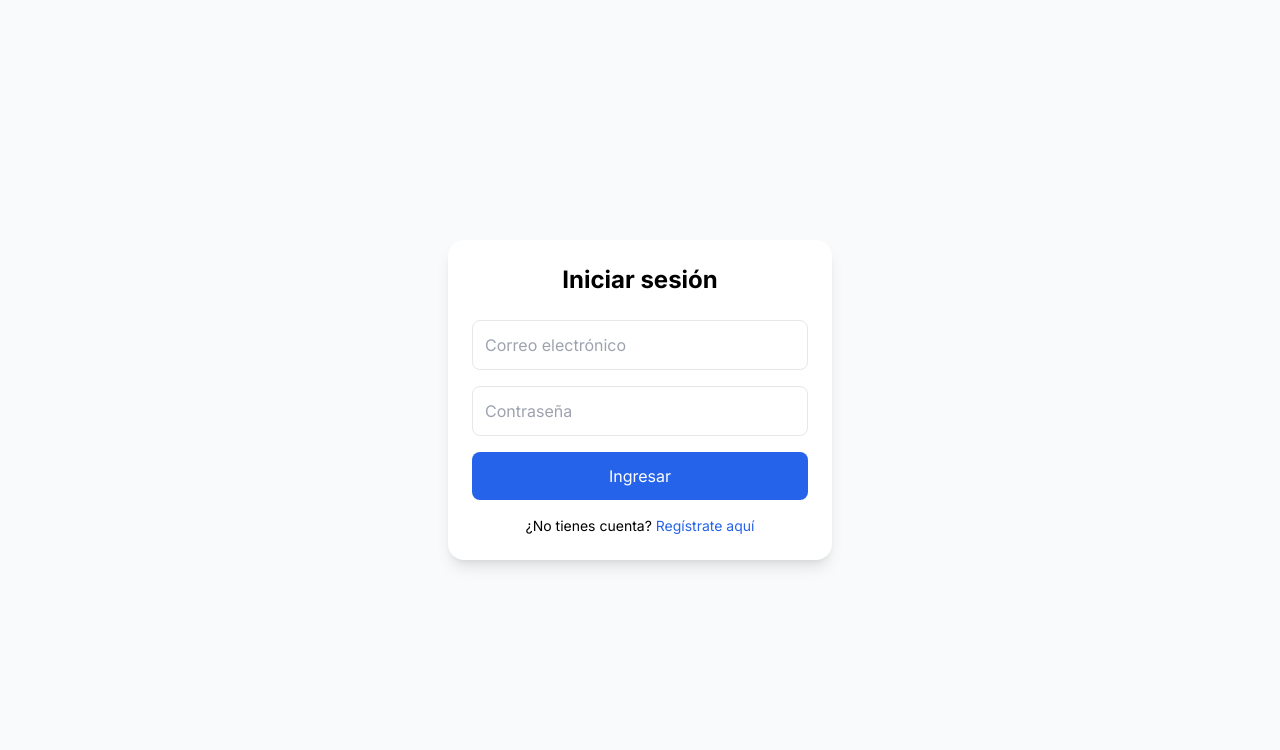
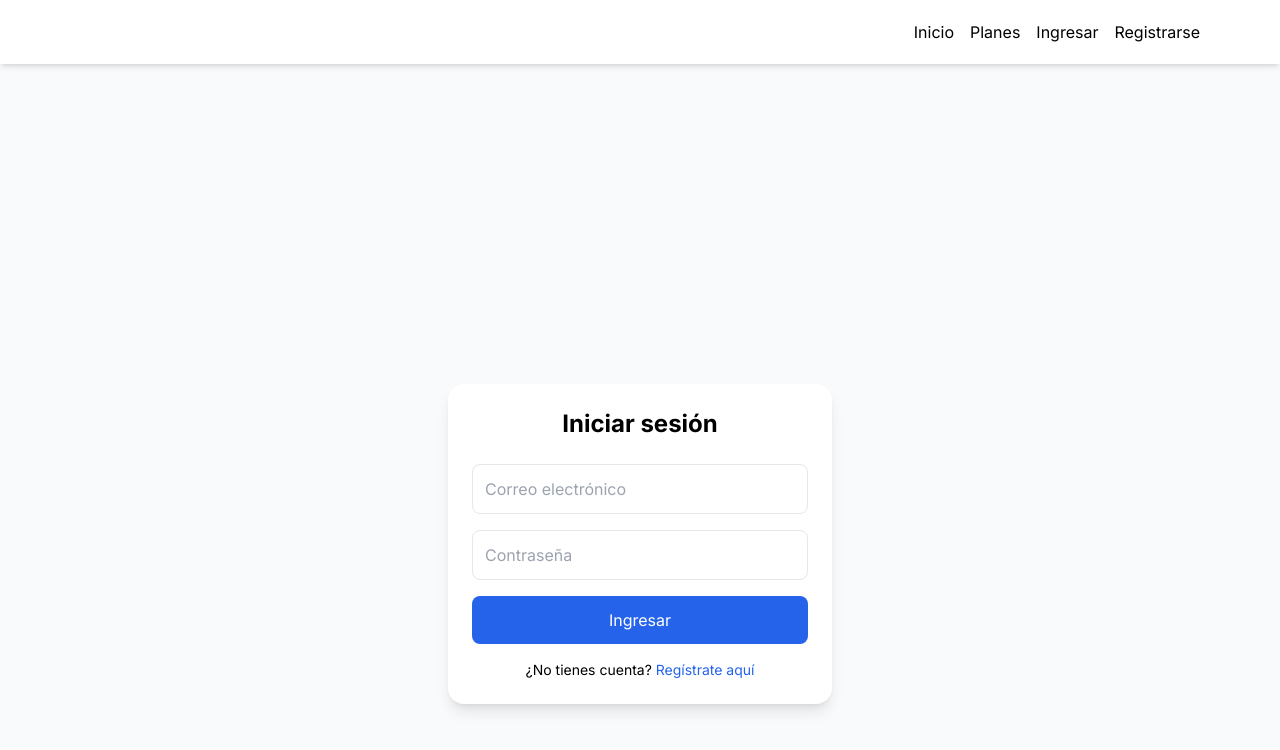
Before and after one commit to devx-git/paga-diario-frontend, a React (Vite) app: page /login in a window 1280 px wide. Shown: the top 750 px of the page. Built offline with nearby package versions, Linux system fonts and the light colour scheme.

Commit message:
responsive1 frontend

```diff
--- a/src/App.jsx
+++ b/src/App.jsx
@@ -1,6 +1,6 @@
+import { Routes, Route } from "react-router-dom";
 import PrivateRoute from "./components/PrivateRoute";
-import Homepage from "./pages/Homepage"; // ✅ Importar
-import { Routes, Route } from "react-router-dom";
+import Homepage from "./pages/Homepage";
 import Login from "./pages/Login";
 import Register from "./pages/Register";
 import Dashboard from "./pages/Dashboard";
@@ -10,23 +10,34 @@ import Payment from "./pages/Payment";
 import UserProfile from "./pages/UserProfile";
 import AdminPanel from "./pages/AdminPanel";
 import PlanFinalizado from "./components/user/PlanFinalizado";
-import AdminPagos from "./components/admin/AdminPagos";
+import AdminMetrics from "./components/admin/AdminMetrics";
+import AdminUsers from "./components/admin/AdminUsers";
+import AdminPlans from "./components/admin/AdminPlans";
+import AdminWithdrawals from "./components/admin/AdminWithdrawals";
+import Layout from "./components/Layout"; // ✅ nuevo
 
 
 function App() {
   return (
     <Routes>
-      <Route path="/" element={<Homepage />} /> {/* Página principal */}
+      <Route element={<Layout />}> {/* ✅ envolviendo rutas */}
+      <Route path="/" element={<Homepage />} />
       <Route path="/login" element={<Login />} />
       <Route path="/register" element={<Register />} />
       <Route path="/dashboard" element={<Dashboard />} />
       <Route path="/comprar" element={<BuyPlan />} />
       <Route path="/pago" element={<Payment />} />
-      <Route path="/admin" element={<AdminPanel />} />
-      <Route path="/admin/pagos" element={<AdminPagos />} />
       <Route path="/plan-finalizado" element={<PlanFinalizado />} />
       <Route path="/perfil/*" element={<PrivateRoute><Perfil /></PrivateRoute>} />
 
+      {/* ✅ Panel Admin con subrutas */}
+      <Route path="/admin/*" element={<PrivateRoute><AdminPanel /></PrivateRoute>}>
+        <Route path="metrics" element={<AdminMetrics />} />
+        <Route path="users" element={<AdminUsers />} />
+        <Route path="plans" element={<AdminPlans />} />
+        <Route path="withdrawals" element={<AdminWithdrawals />} />
+      </Route>
+      </Route>
     </Routes>
   );
 }
--- /dev/null
+++ b/src/components/Layout.jsx
@@ -0,0 +1,15 @@
+import Header from "./Header";
+import Navbar from "./Navbar";
+import { Outlet } from "react-router-dom";
+
+export default function Layout() {
+  return (
+    <div className="min-h-screen bg-gray-50">
+      <Header /> {/* ✅ solo escritorio */}
+      <Navbar /> {/* ✅ solo móvil */}
+      <main className="pt-4 md:pt-20 px-4 max-w-7xl mx-auto">
+        <Outlet />
+      </main>
+    </div>
+  );
+}
--- a/src/components/Navbar.jsx
+++ b/src/components/Navbar.jsx
@@ -5,7 +5,7 @@ import { Logo } from "./Logo";
 
 export default function Navbar() {
   const [isOpen, setIsOpen] = useState(false);
-  const { token, logout } = useAuth();
+  const { token, user, logout } = useAuth();
   const navigate = useNavigate();
 
   const handleLogout = () => {
@@ -30,16 +30,19 @@ export default function Navbar() {
         <div className="p-4 space-y-4">
           {!token ? (
             <>
+              <Link to="/" className="block hover:text-gray-200">Inicio</Link>
               <Link to="/login" className="block hover:text-gray-200">Login</Link>
               <Link to="/register" className="block hover:text-gray-200">Registro</Link>
             </>
           ) : (
             <>
+              <Link to="/" className="block hover:text-gray-200">Inicio</Link>
               <Link to="/dashboard" className="block hover:text-gray-200">Dashboard</Link>
               <Link to="/perfil" className="block hover:text-gray-200">Perfil</Link>
-              {token.rol === "admin" && (
-                 <Link to="/admin/pagos" className="block hover:text-gray-200">Admin</Link>
+              {user?.rol === "admin" && (
+                <Link to="/admin/pagos" className="block hover:text-gray-200">Admin</Link>
               )}
+
               <button onClick={handleLogout} className="block hover:text-gray-200">Cerrar sesión</button>
             </>
           )}
@@ -49,3 +52,8 @@ export default function Navbar() {
     </nav>
   );
 }
+
+const handleNav = (path) => {
+  navigate(path);
+  setIsOpen(false); // ✅ cierra el menú
+};
--- a/src/pages/Homepage.jsx
+++ b/src/pages/Homepage.jsx
@@ -17,8 +17,8 @@ export default function Homepage() {
   return (
 
     <div className="flex flex-col min-h-screen bg-gray-50">
-      <Navbar />
-      <Header />
+      {/* <Navbar />
+      <Header /> */}
       <main className="flex-grow">
         {/* Hero */}
         <section className="flex flex-col items-center justify-center text-center px-4 py-20 bg-[#0F172A] text-white">
```
